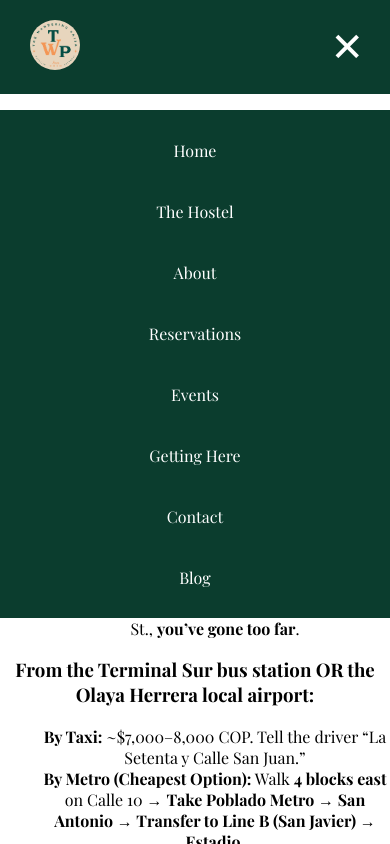
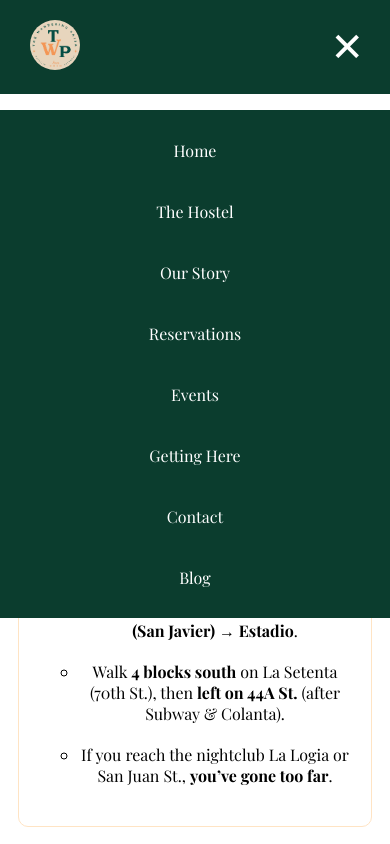
Before and after one commit to AndresAlzateHoyos/Pagina_hostal, a React (Vite) app: page /getting-here in a window 390 px wide. Both pictures are taken after a click on the button "Toggle menu". Shown: the top 844 px of the page. Built offline with nearby package versions, Linux system fonts and the light colour scheme.

Commit message:
Improve styles, finish GettingHere component, fix Our Story tab for mobile, improve The Hostel page

```diff
--- a/src/NavBar/NavBar.jsx
+++ b/src/NavBar/NavBar.jsx
@@ -38,7 +38,7 @@ function NavBar() {
         <ul className={`${styles.navBarMobile} ${isMobileMenuOpen ? styles.showMenu : ''}`}>
           <li><NavLink to='/' className={styles.link} onClick={handleLinkClick}>Home</NavLink></li>
           <li><NavLink to='/the-hostel' className={styles.link} onClick={handleLinkClick}>The Hostel</NavLink></li>
-          <li><NavLink to='/about' className={styles.link} onClick={handleLinkClick}>About</NavLink></li>
+          <li><NavLink to='/our-story' className={styles.link} onClick={handleLinkClick}>Our Story</NavLink></li>
           <li><NavLink to='/reservations' className={styles.link} onClick={handleLinkClick}>Reservations</NavLink></li>
           <li><NavLink to='/events' className={styles.link} onClick={handleLinkClick}>Events</NavLink></li>
           <li><NavLink to='/getting-here' className={styles.link} onClick={handleLinkClick}>Getting Here</NavLink></li>
--- a/src/events/Events.module.css
+++ b/src/events/Events.module.css
@@ -16,3 +16,13 @@
     display: flex;
     flex-wrap: wrap;
   }
+
+  @media (max-width: 768px) {
+    .allEvents {
+        display: block;
+    }
+
+    .singleEvent {
+        width: 80%;
+    }
+  }
--- a/src/gettingHere/GettingHere.jsx
+++ b/src/gettingHere/GettingHere.jsx
@@ -6,7 +6,8 @@ export default function GettingHere () {
         <main>
             <h1>How to get to The Wandering Paisa Hostel</h1>
 
-            <div className={styles.transportOptions}>
+            <div className={styles.allTransportOptions}>
+                <div className={styles.transportOption}>
                     <h3>From the Terminal Norte bus station:</h3>
                     <ul>
                         <li><strong>For buses from</strong> Bogotá, Cartagena, Santa Marta, Bucaramanga.</li>
@@ -16,7 +17,7 @@ export default function GettingHere () {
                     </ul>
                 </div>
 
-            <div className={styles.transportOptions}>
+                <div className={styles.transportOption}>
                     <h3>From the Terminal Sur bus station OR the Olaya Herrera local airport:</h3>
                     <ul>
                         <li><strong>By Taxi:</strong> ~$7,000–8,000 COP. Tell the driver “La Setenta y Calle San Juan.”</li>
@@ -25,14 +26,14 @@ export default function GettingHere () {
                     </ul>
                 </div>
 
-            <div className={styles.transportOptions}>
-                <h3>From the Terminal Norte bus station:</h3>
+                <div className={styles.transportOption}>
+                    <h3>From the Rionegro/Jose Maria Cordova international airport:</h3>
+                    <h4>Most international flights will arrive here.</h4>
                     <ul>
-                    <li><strong>For buses from</strong> Bogotá, Cartagena, Santa Marta, Bucaramanga.</li>
-                    <li>Take the Metro from <strong>Caribe Station → San Antonio → Transfer to Line B (San Javier) → Estadio</strong>.</li>
-                    <li>Walk <strong>4 blocks south</strong> on La Setenta (70th St.), then <strong>left on 44A St.</strong> (after Subway & Colanta).</li>
-                    <li>If you reach the nightclub La Logia or San Juan St., <strong>you’ve gone too far</strong>.</li>
+                        <li><strong>By Taxi (Fastest/Easiest):</strong> ~$110,000–130,000 COP. Confirm price before getting in.</li>
+                        <li><strong>By Bus (Cheaper Option):</strong> Take a <strong>colectivo</strong> ($17,000 COP) to Medellín <strong>San Diego Mall</strong> → Take a taxi ($14,000 - 17,000 COP) → Ask for Calle San Juan & Carrera 68, then left to 44A St.</li>
                     </ul>
+            </div>
             </div>
 
 
--- a/src/gettingHere/GettingHere.module.css
+++ b/src/gettingHere/GettingHere.module.css
@@ -4,3 +4,35 @@
     border-radius: 25px;
     margin: 30px auto;
 }
+
+.allTransportOptions {
+    display: flex;
+    flex-wrap: wrap;
+}
+
+.transportOption {
+    border: 1px solid bisque;
+    width: 40%;
+    margin: 30px auto;
+    padding: 20px;
+    border-radius: 10px;
+}
+
+li {
+    list-style: circle;
+    margin: 20px 0;
+}
+
+@media (max-width: 768px) {
+    .frameMap {
+        width: 80%;
+    }
+
+    .allTransportOptions {
+        display: block;
+    }
+
+    .transportOption {
+        width: 80%;
+    }
+}
--- a/src/ourHistory/OurStory.module.css
+++ b/src/ourHistory/OurStory.module.css
@@ -28,3 +28,21 @@
     gap: 40px;
     flex-wrap: wrap; /* útil para que en móvil no se desborde */
   }
+
+  @media (max-width: 768px) {
+    .flexStory {
+        display: block;
+        width: 80%;
+        margin: 0 auto;
+    }
+
+    .ownersImg {
+        width: 80%;
+        margin: 0 auto;
+    }
+
+    .story {
+        width: 80%;
+        margin: 30px auto;
+    }
+  }
--- a/src/theHostel/TheHostel.jsx
+++ b/src/theHostel/TheHostel.jsx
@@ -31,9 +31,7 @@ function TheHostel() {
       <h2>Relax, Connect & Enjoy at The Wandering Paisa Hostel</h2>
       <div className={styles.experienceColombia}>
         <p>🎬 🎮<strong>Chill, Play & Stream: Unwind with Netflix or either our Nintendo Switch or Xbox Series X</strong> on our <strong>52-inch plasma TV with cable</strong>, or kick back in our <strong>rooftop hammock zone</strong>, wheter you're looking to relax after a day of exploring or socialize with fellow travelers, we've got the perfect spot for you!</p>
-      </div>
 
-      <div className={styles.experienceColombia}>
         <p>🍷 <strong>Grab a drink at our Paisa Bar</strong> and immerse yourself in the local culture! Join our <strong>Tuesday Salsa Classes</strong> to learn some moves with fellow travelers, or practice your Spanish (and more!) at our lively <strong>Thursday Language Exchange</strong>. It’s the perfect way to meet locals, make friends, and experience the real Medellín.</p>
       </div>
 
@@ -54,9 +52,7 @@ function TheHostel() {
 
      <div className={styles.experienceColombia}>
         <p><strong>The Wandering Paisa</strong>is nestled in <strong>Laureles</strong>, one of the most vibrant neighborhoods. Just steps away, <strong>La Setenta (7<sup>th</sup> Street)</strong> comes alive with <strong>local culture, bustling street life, and some of the best nightlife in the city</strong>.</p>
-     </div>
 
-     <div className={styles.experienceColombia}>
         <p>Nearby you'll find the <strong>the City Sports Center and Stadium, the historic Bullring, and La 33's lively club district</strong>. Best of all, we're just a <strong>5-minute walk from Estadio Metro Station</strong>, providing fast, easy access to <strong>downtown Medellin and top attractions accross the city.</strong></p>
      </div>
 
```
Lines whose indentation alone changed are shown as unchanged.
